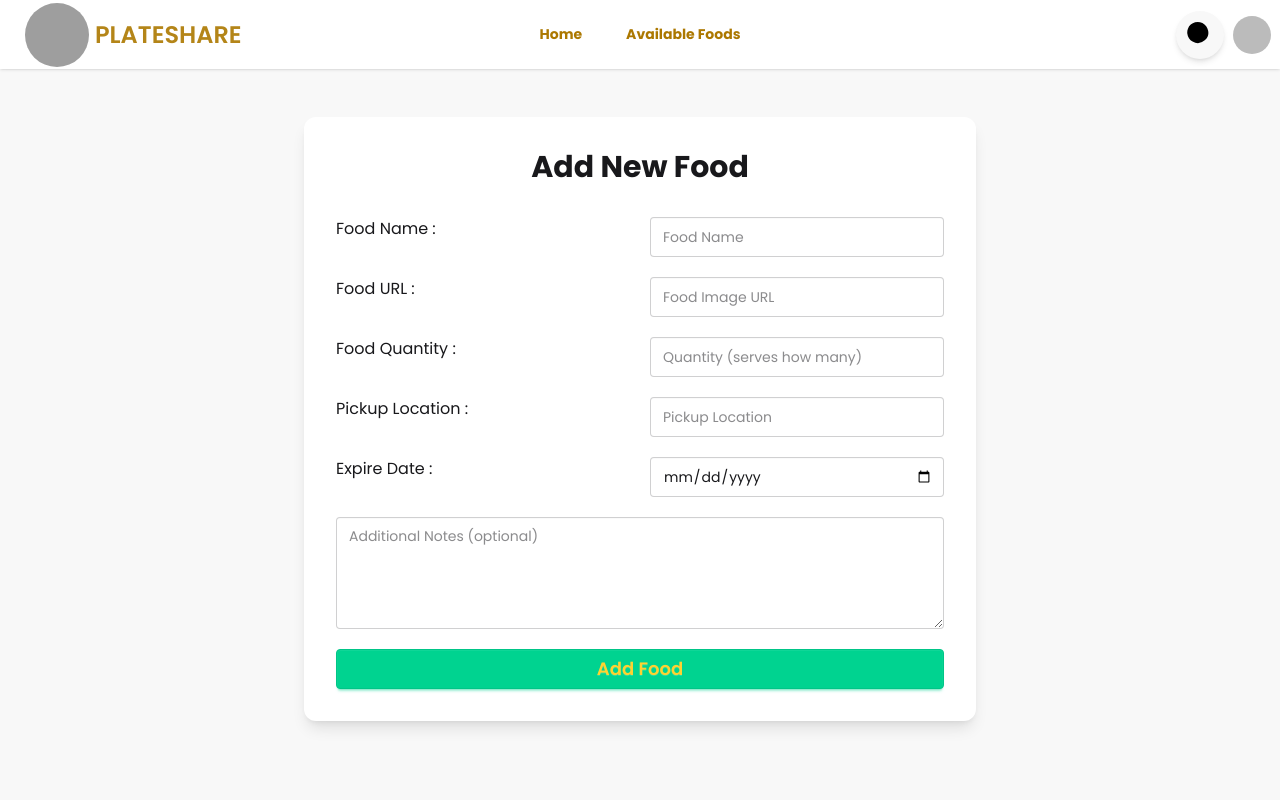
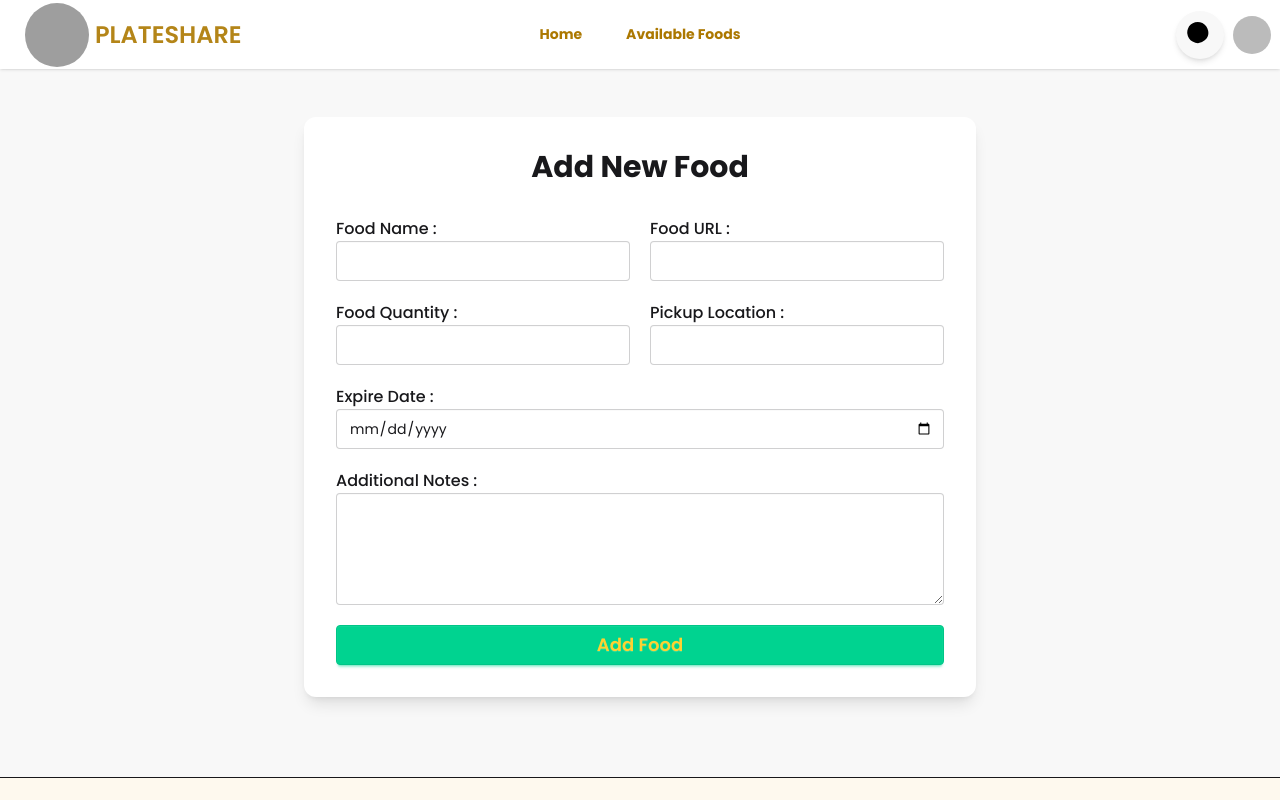
Before and after one commit to saiful-74/Plateshare-client, a React (Vite) app: page /add-food in a window 1280 px wide. Shown: the top 800 px of the page. Built offline with nearby package versions, Linux system fonts and the light colour scheme; no server answers; sample sign-in values are in the browser's storage; grey boxes are pictures that could not be loaded.

Commit message:
food add solve now

```diff
--- a/src/Pages/Foods/AddFood.jsx
+++ b/src/Pages/Foods/AddFood.jsx
@@ -1,5 +1,4 @@
 import React, { useContext, useState } from "react";
-import axios from "axios";
 import { toast } from "react-toastify";
 import { AuthContext } from "../../Context/AuthProvider";
 
@@ -9,37 +8,61 @@ const AddFood = () => {
 
   const handleSubmit = async (e) => {
     e.preventDefault();
-    setLoading(true);
+
+    if (!user?.email) {
+      toast.error("Please login first!");
+      return;
+    }
 
     const form = e.target;
+
     const foodData = {
-      food_name: form.foodName.value,
-      food_image: form.foodImage.value,
-      food_quantity: form.foodQuantity.value,
-      pickup_location: form.pickupLocation.value,
+      food_name: form.foodName.value.trim(),
+      food_image: form.foodImage.value.trim(),
+      food_quantity: Number(form.foodQuantity.value),
+      pickup_location: form.pickupLocation.value.trim(),
       expire_date: form.expireDate.value,
-      additional_notes: form.additionalNotes.value,
+      additional_notes: form.additionalNotes.value?.trim() || "",
       food_status: "Available",
-      donator_name: user?.displayName,
+      donator_name: user?.displayName || "Unknown",
       donator_email: user?.email,
-      donator_photo: user?.photoURL,
+      donator_photo: user?.photoURL || "",
     };
 
+    if (!foodData.food_name || !foodData.food_image || !foodData.pickup_location) {
+      toast.error("Please fill all required fields!");
+      return;
+    }
+
     try {
-      const res = await axios.post(
-        "https://plateshare-server-mu.vercel.app/add-food",
-        foodData
-      );
+      setLoading(true);
 
-      if (res.data.insertedId) {
+      // ✅ Direct fetch to LOCAL backend
+      const res = await fetch("http://localhost:3000/add-food", {
+        method: "POST",
+        headers: { "Content-Type": "application/json" },
+        body: JSON.stringify(foodData),
+      });
+
+      const data = await res.json();
+
+      if (!res.ok) {
+        console.log("Server error response:", data);
+        toast.error(data?.message || "Failed to add food (server error)");
+        return;
+      }
+
+      if (data?.insertedId) {
         toast.success("Food added successfully!");
         form.reset();
-
         window.dispatchEvent(new Event("foodAdded"));
+      } else {
+        toast.error("Food not added (no insertedId returned).");
+        console.log("Response:", data);
       }
-    } catch (error) {
-      console.error(error);
-      toast.error("Failed to add food");
+    } catch (err) {
+      console.error("Fetch error:", err);
+      toast.error("Failed to add food (network error)");
     } finally {
       setLoading(false);
     }
@@ -48,64 +71,46 @@ const AddFood = () => {
   return (
     <div className="max-w-2xl mx-auto my-12 p-8 bg-white rounded-xl shadow-lg">
       <title>Add Food | Plateshare</title>
+
       <h2 className="text-3xl font-bold text-center mb-8">Add New Food</h2>
 
       <form onSubmit={handleSubmit} className="space-y-5">
         <div className="grid grid-cols-1 md:grid-cols-2 gap-5">
-          <label className="-mb-3">Food Name :</label>
-          <input
-            type="text"
-            name="foodName"
-            placeholder="Food Name"
-            className="input input-bordered w-full"
-            required
-          />
-          <label className="-mb-3">Food URL :</label>
-          <input
-            type="url"
-            name="foodImage"
-            placeholder="Food Image URL"
-            className="input input-bordered w-full"
-            required
-          />
-          <label className="-mb-3">Food Quantity :</label>
-          <input
-            type="number"
-            name="foodQuantity"
-            placeholder="Quantity (serves how many)"
-            className="input input-bordered w-full"
-            required
-          />
-          <label className="-mb-3">Pickup Location :</label>
-          <input
-            type="text"
-            name="pickupLocation"
-            placeholder="Pickup Location"
-            className="input input-bordered w-full"
-            required
-          />
-          <label className="-mb-3">Expire Date :</label>
-          <input
-            type="date"
-            name="expireDate"
-            placeholder="Expire Date"
-            className="input input-bordered w-full"
-            required
-          />
+          <div className="space-y-2">
+            <label className="font-medium">Food Name :</label>
+            <input type="text" name="foodName" className="input input-bordered w-full" required />
+          </div>
+
+          <div className="space-y-2">
+            <label className="font-medium">Food URL :</label>
+            <input type="url" name="foodImage" className="input input-bordered w-full" required />
+          </div>
+
+          <div className="space-y-2">
+            <label className="font-medium">Food Quantity :</label>
+            <input type="number" name="foodQuantity" min="1" className="input input-bordered w-full" required />
+          </div>
+
+          <div className="space-y-2">
+            <label className="font-medium">Pickup Location :</label>
+            <input type="text" name="pickupLocation" className="input input-bordered w-full" required />
+          </div>
+
+          <div className="space-y-2 md:col-span-2">
+            <label className="font-medium">Expire Date :</label>
+            <input type="date" name="expireDate" className="input input-bordered w-full" required />
+          </div>
         </div>
 
-        <textarea
-          name="additionalNotes"
-          placeholder="Additional Notes (optional)"
-          className="textarea textarea-bordered w-full h-28"
-          rows="4"
-        ></textarea>
+        <div className="space-y-2">
+          <label className="font-medium">Additional Notes :</label>
+          <textarea name="additionalNotes" className="textarea textarea-bordered w-full h-28" rows="4"></textarea>
+        </div>
 
         <button
           type="submit"
           disabled={loading}
           className="btn btn-success cursor-pointer w-full text-amber-300 text-lg"
-
         >
           {loading ? "Adding..." : "Add Food"}
         </button>
--- a/src/Pages/Foods/AvailableFoods.jsx
+++ b/src/Pages/Foods/AvailableFoods.jsx
@@ -1,41 +1,60 @@
-import React, { useEffect, useState } from "react";
+import React, { useEffect, useMemo, useState } from "react";
 import { Link } from "react-router-dom";
 import { api } from "../../Utils/axiosInstance";
 import LoadingSpinner from "../../components/LoadingSpinner";
+import { toast } from "react-toastify";
 
 const AvailableFoods = () => {
   const [foods, setFoods] = useState([]);
   const [loading, setLoading] = useState(true);
   const [searchQuery, setSearchQuery] = useState("");
 
-  useEffect(() => {
   const fetchFoods = async () => {
+    setLoading(true);
     try {
-        const res = await api.get("/foods");
-        setFoods(res.data);
+      // ✅ requirement অনুযায়ী শুধু Available items
+      const res = await api.get("/foods", { params: { status: "Available" } });
+      setFoods(Array.isArray(res.data) ? res.data : []);
     } catch (error) {
       console.error("Error fetching foods:", error);
+      toast.error("Failed to load foods");
+      setFoods([]);
     } finally {
       setLoading(false);
     }
   };
+
+  useEffect(() => {
     fetchFoods();
+
+    // ✅ AddFood success হলে এই event fire হয়, এখানে শুনে refresh করবে
+    const handleFoodAdded = () => fetchFoods();
+    window.addEventListener("foodAdded", handleFoodAdded);
+
+    return () => {
+      window.removeEventListener("foodAdded", handleFoodAdded);
+    };
   }, []);
+
+  const filteredFoods = useMemo(() => {
+    const q = searchQuery.trim().toLowerCase();
+    if (!q) return foods;
+
+    return foods.filter((food) =>
+      (food?.food_name || "").toLowerCase().includes(q)
+    );
+  }, [foods, searchQuery]);
 
   if (loading) return <LoadingSpinner />;
 
-  const filteredFoods = foods.filter((food) =>
-    food.food_name.toLowerCase().includes(searchQuery.toLowerCase())
-  );
-
   return (
     <div className="max-w-7xl mx-auto px-4 py-10">
-      <title>All Foods | Plateshare</title>
+      <title>Available Foods | Plateshare</title>
 
       <div className="text-center mb-8">
         <input
           type="text"
-          placeholder="Search your foods..."
+          placeholder="Search available foods..."
           className="input w-full max-w-md border-none rounded-full px-5 py-2"
           value={searchQuery}
           onChange={(e) => setSearchQuery(e.target.value)}
@@ -50,49 +69,58 @@ const AvailableFoods = () => {
         <div className="grid grid-cols-1 sm:grid-cols-2 lg:grid-cols-3 gap-6">
           {filteredFoods.map((food) => (
             <div
-              key={food._id}
+              key={food?._id}
               className="bg-white rounded-lg shadow-md overflow-hidden hover:shadow-lg transition-shadow"
             >
               <img
-                src={food.food_image}
-                alt={food.food_name}
+                src={
+                  food?.food_image ||
+                  "https://i.ibb.co/7WJqz9p/food-placeholder.png"
+                }
+                alt={food?.food_name || "Food"}
                 className="w-full h-52 object-cover"
               />
 
               <div className="p-4">
-                <h3 className="text-xl font-semibold mb-2">{food.food_name}</h3>
+                <h3 className="text-xl font-semibold mb-2">
+                  {food?.food_name || "Untitled Food"}
+                </h3>
 
                 <div className="flex items-center gap-2 mb-2">
                   <img
-                    src={food.donator_photo}
-                    className="w-8 h-8 rounded-full"
+                    src={
+                      food?.donator_photo ||
+                      "https://i.ibb.co/2kRZ3b7/user-placeholder.png"
+                    }
+                    alt="Donator"
+                    className="w-8 h-8 rounded-full object-cover"
+                    referrerPolicy="no-referrer"
                   />
                   <span className="text-sm text-gray-700">
-                    Donated by <strong>{food.donator_name}</strong>
+                    Donated by <strong>{food?.donator_name || "Unknown"}</strong>
                   </span>
                 </div>
 
                 <p className="text-sm text-gray-600 mb-1">
-                  <strong>Quantity:</strong> {food.food_quantity}
+                  <strong>Quantity:</strong> {food?.food_quantity ?? "N/A"}
                 </p>
                 <p className="text-sm text-gray-600 mb-1">
-                  <strong>Pickup Location:</strong> {food.pickup_location}
+                  <strong>Pickup Location:</strong>{" "}
+                  {food?.pickup_location || "N/A"}
                 </p>
                 <p className="text-sm text-gray-600 mb-3">
-                  <strong>Expire Date:</strong> {food.expire_date}
+                  <strong>Expire Date:</strong> {food?.expire_date || "N/A"}
                 </p>
 
-
-                <p className="text-sm mb-2">
-                  <strong>Status:</strong> {food.food_status}
+                <p className="text-sm mb-3">
+                  <strong>Status:</strong> {food?.food_status || "N/A"}
                 </p>
 
                 <Link
-                  to={`/food/${food._id}`}
+                  to={`/food/${food?._id}`}
                   className="
-                    flex items-center gap-3
+                    inline-flex items-center justify-center
                     px-6 py-3
-                    w-37 h-10
                     rounded-full
                     bg-gradient-to-r from-yellow-700 to-yellow-400
                     text-white font-semibold
@@ -111,4 +139,5 @@ const AvailableFoods = () => {
     </div>
   );
 };
+
 export default AvailableFoods;
--- a/src/Utils/axiosInstance.js
+++ b/src/Utils/axiosInstance.js
@@ -1,8 +1,6 @@
 import axios from "axios";
 
 export const api = axios.create({
-  baseURL: "https://a-10-backend-theta.vercel.app",
-  headers: {
-    "Content-Type": "application/json",
-  },
+  baseURL: "http://localhost:3000",
+  headers: { "Content-Type": "application/json" },
 });
```
Lines whose indentation alone changed are shown as unchanged.
